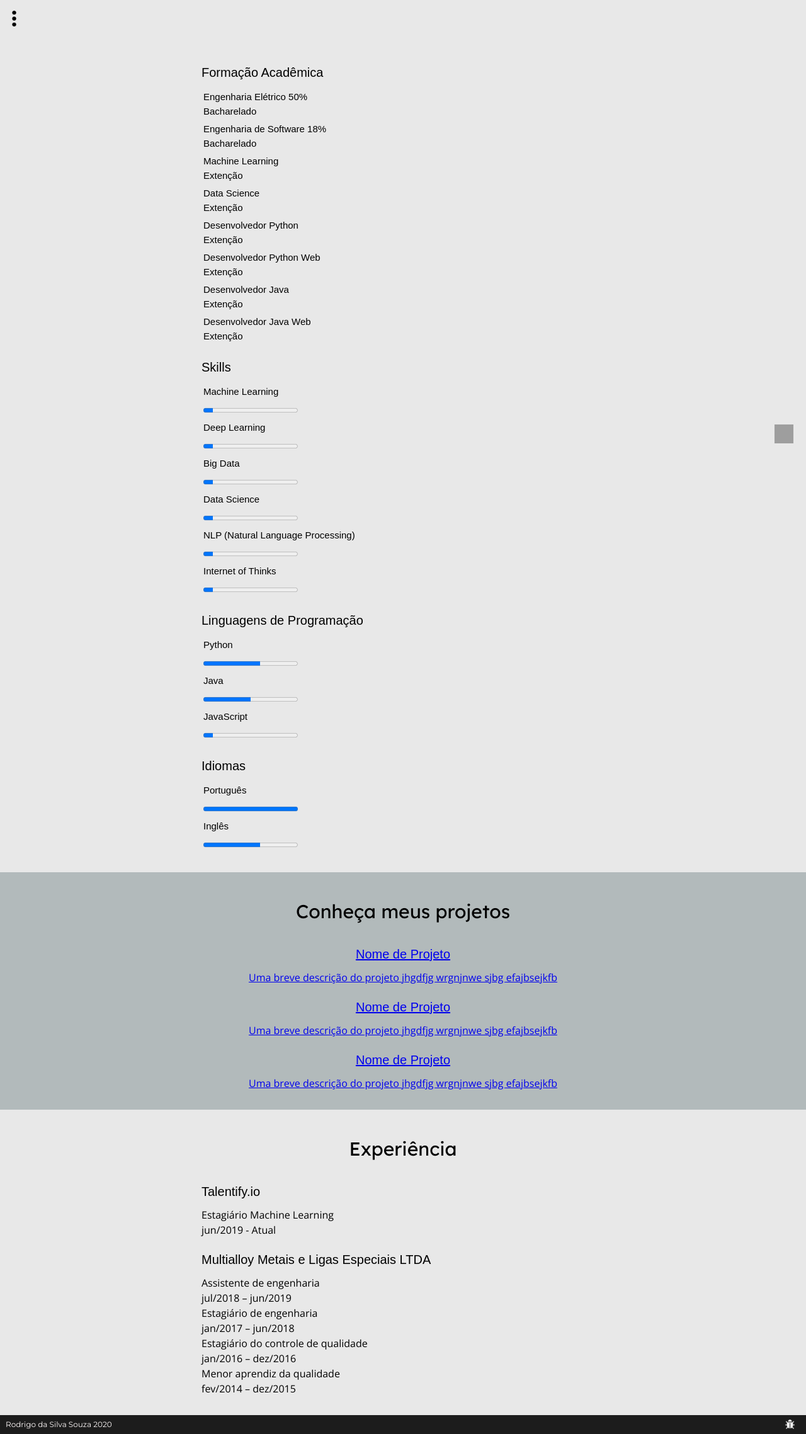
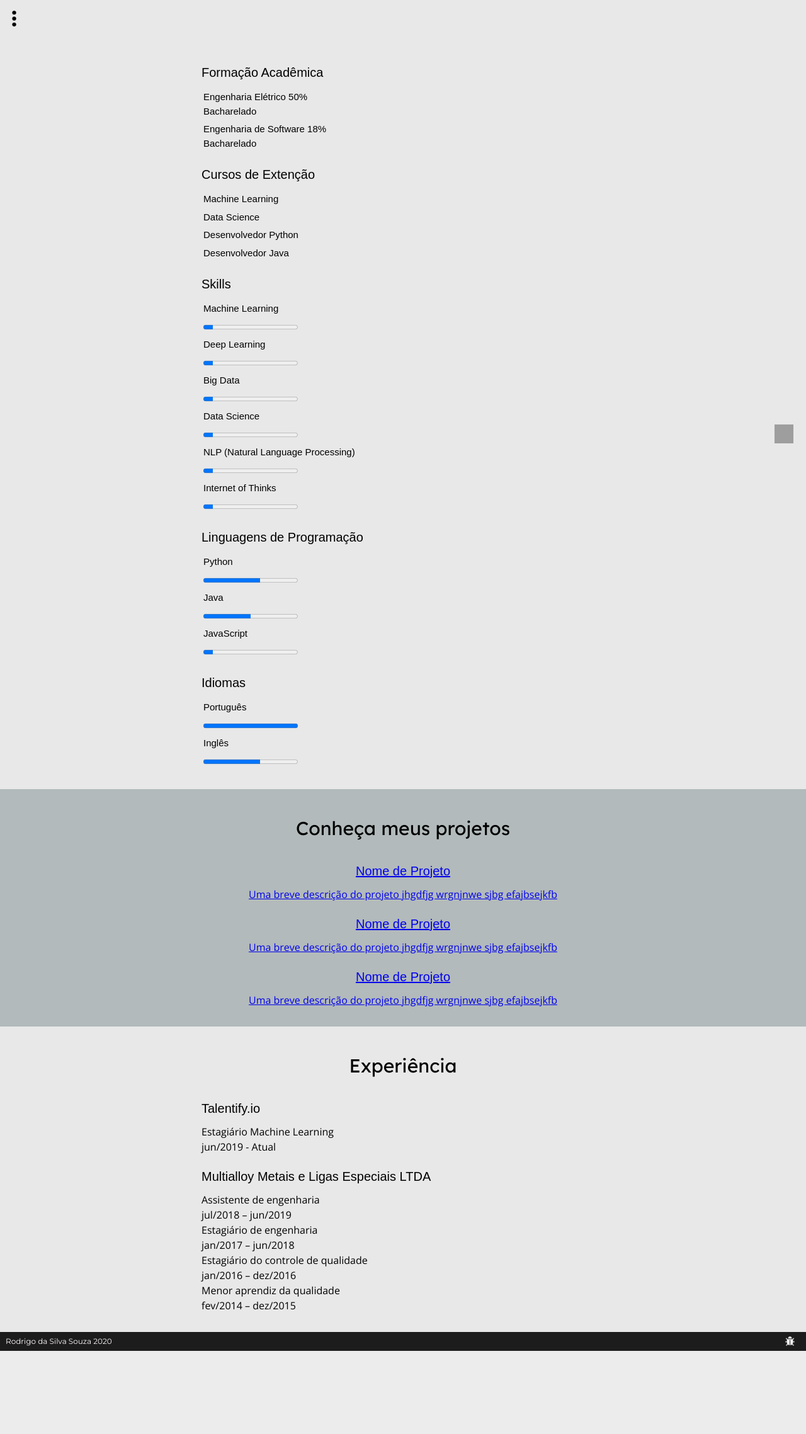
Before and after one commit to Rodrigosis/rodrigo.engineer, a Flask app: page / in a window 1280 px wide. Shown: the part 63-2340 px from the top of the page at 63% size. After the commit the page ends 2208 px from the top, so only its background shows below. Run offline with Flask 2, Linux system fonts and the light colour scheme; some web fonts are replaced; grey boxes are pictures that could not be loaded.

Commit message:
index modificado

```diff
--- a/templates/index.html
+++ b/templates/index.html
@@ -1,7 +1,7 @@
 {% extends "template.html" %}
 {% block conteudo %}
     <div class="my_background">
-        <section class="formacao">
+        <section class="formacao_academica">
             <h2>Formação Acadêmica</h2>
             <ul>
                 <li>
@@ -12,29 +12,22 @@
                     Engenharia de Software 18%
                     <p>Bacharelado</p>
                 </li>
+            </ul>
+        </section>
+        <section class="cursos_extencao">
+            <h2>Cursos de Extenção</h2>
+            <ul>
                 <li>
                     Machine Learning
-                    <p>Extenção</p>
                 </li>
                 <li>
                     Data Science
-                    <p>Extenção</p>
                 </li>
                 <li>
                     Desenvolvedor Python
-                    <p>Extenção</p>
-                </li>
-                <li>
-                    Desenvolvedor Python Web
-                    <p>Extenção</p>
                 </li>
                 <li>
                     Desenvolvedor Java
-                    <p>Extenção</p>
-                </li>
-                <li>
-                    Desenvolvedor Java Web
-                    <p>Extenção</p>
                 </li>
             </ul>
         </section>
```
